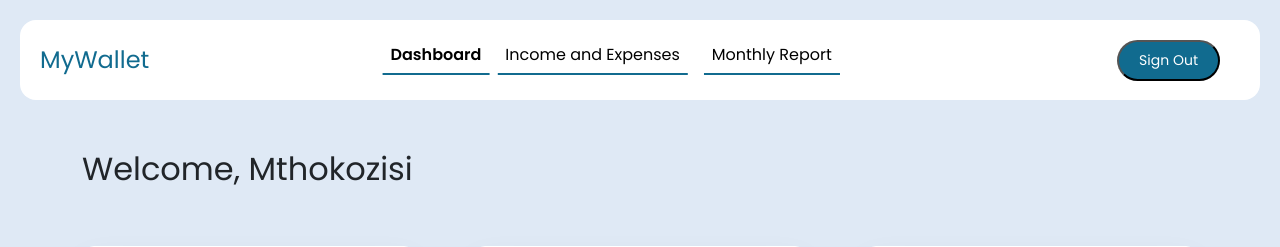
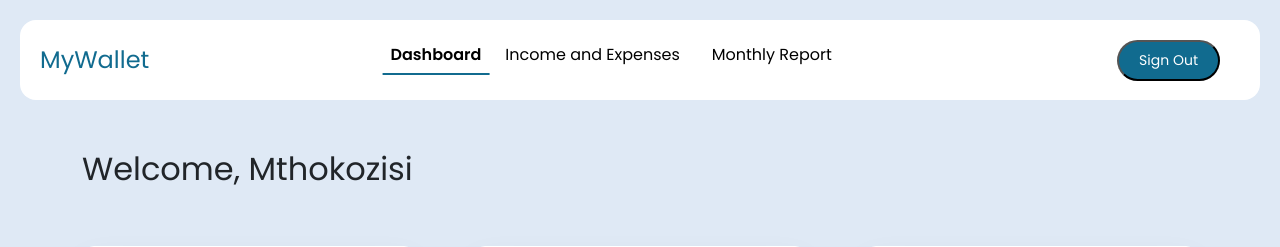
Before and after one commit to MthokozisiZwane/MyWallet, a Flask app: page / in a window 1280 px wide, with the pointer over the restyled element. Shown: the top 247 px of the page. Run offline with Flask 3, Linux system fonts and the light colour scheme; a user stored in the database is signed in.

Commit message:
updates with picture added

```diff
--- a/website/static/navbar.css
+++ b/website/static/navbar.css
@@ -1,3 +1,4 @@
+/*css for navbar */
 .navbar {
     background-color: #fff;
     height: 80px;
@@ -58,7 +59,7 @@
         transition: 0.3s ease-in-out;
     }
 
-    .nav-link:hover::before, .nav-link.active::before {
+    .nav-link:hover::before {
         width: 100%;
         visibility: visible;
     }
```
Also changed, not shown: website/static/home.css (deleted), website/static/images/image.jpg (added).
